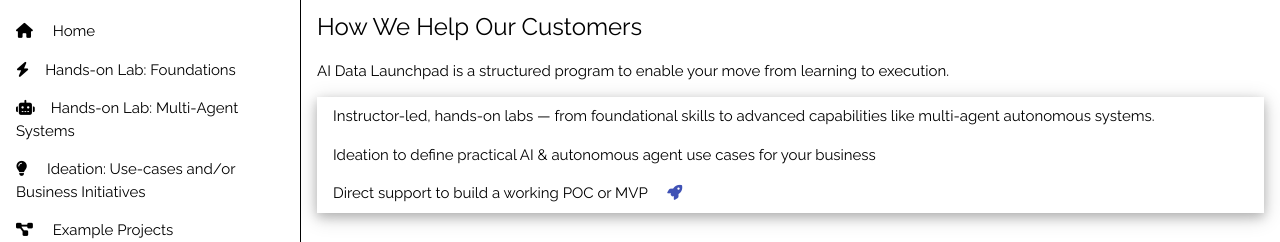
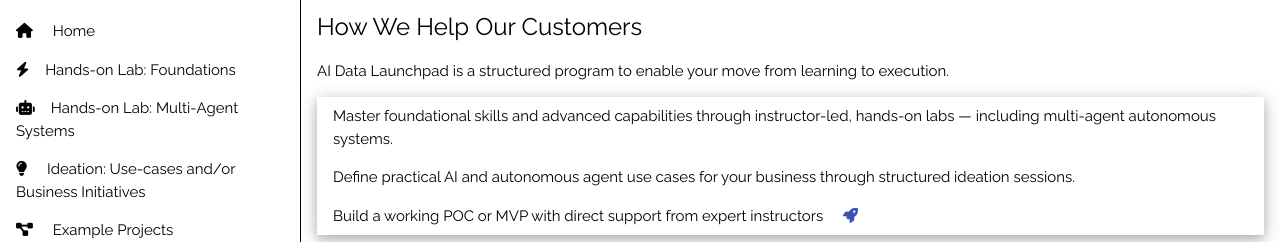
Before and after one commit to ai-data-launchpad/ai-data-launchpad.github.io, a plain HTML site: page index.html in a window 1280 px wide. Shown: the part 148-390 px from the top of the page. Drawn offline with nearby package versions, Linux system fonts and the light colour scheme.

Commit message:
Update index.html

```diff
--- a/index.html
+++ b/index.html
@@ -36,10 +36,9 @@
 <h3> How We Help Our Customers </h3>
 <p> AI Data Launchpad is a structured program to enable your move from learning to execution.</p>
  <ul class="w3-ul w3-white w3-card-4 w3-hoverable margin-below">
- <li>Instructor-led, hands-on labs — from foundational skills to advanced capabilities like multi-agent autonomous systems.
- </li>
-  <li> Ideation to define practical AI & autonomous agent use cases for your business </li>
-  <li>Direct support to build a working POC or MVP <i class="fa fa-rocket w3-margin-left w3-text-indigo"></i> </li>
+  <li>Master foundational skills and advanced capabilities through instructor-led, hands-on labs — including multi-agent autonomous systems.</li>
+  <li>Define practical AI and autonomous agent use cases for your business through structured ideation sessions.</li>
+  <li>Build a working POC or MVP with direct support from expert instructors <i class="fa fa-rocket w3-margin-left w3-text-indigo"></i></li>
 </ul>
  <h2> Engagement Timeline </h2>
 <p> 1/2 day to 2+ weeks </p>
```
